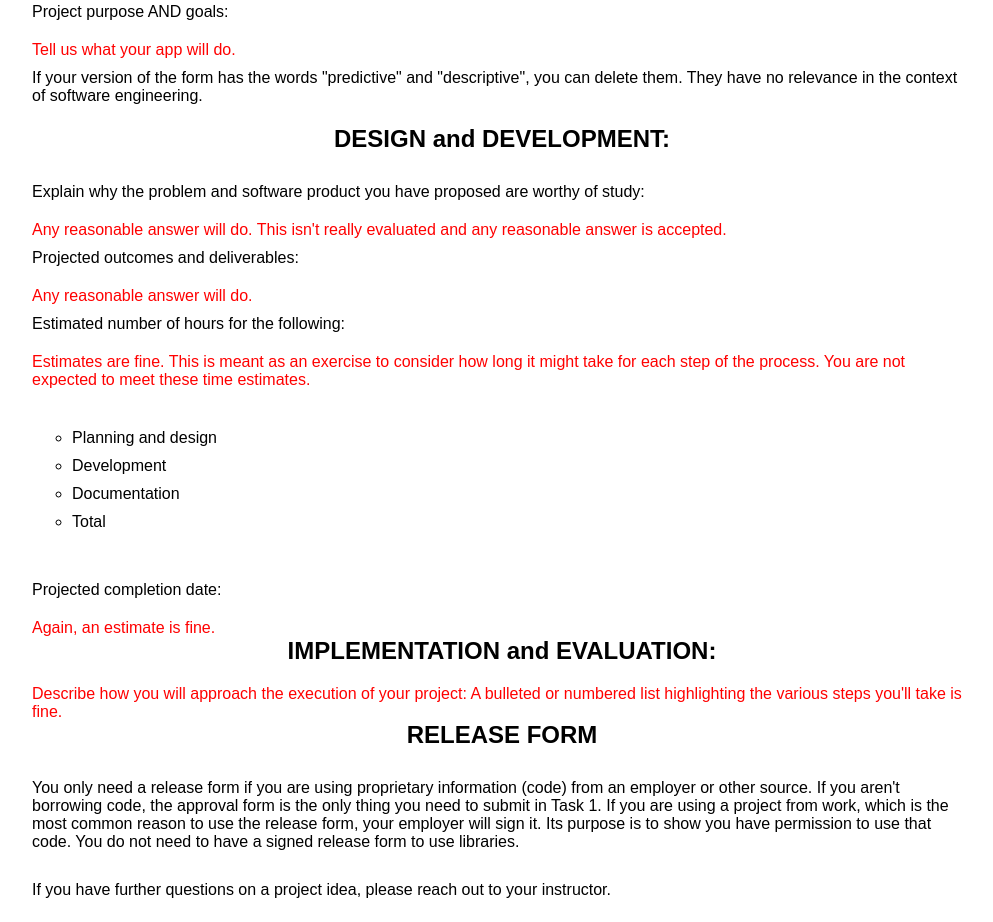
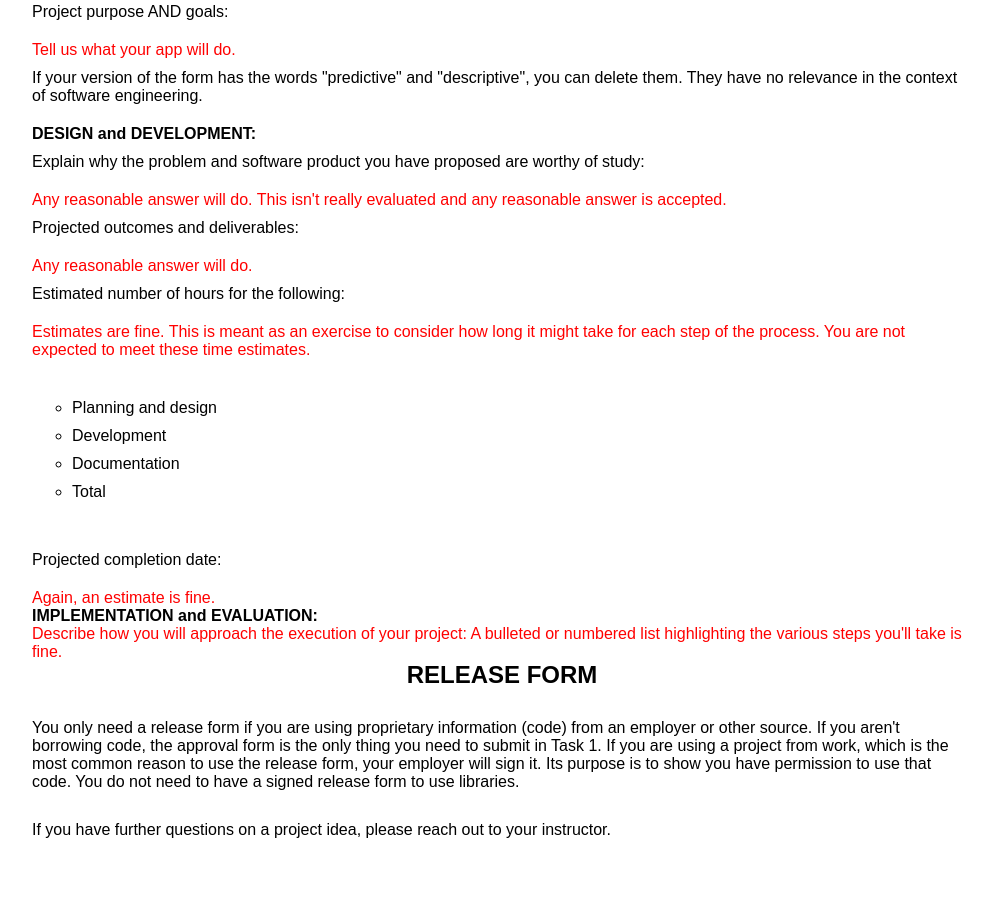
Before and after one commit to tawnyalee/D424Guidance, a plain HTML site: page task1.html in a window 1280 px wide. Shown: the part 1160-2082 px from the top of the page, without its empty margins (238-1231 px from the left). After the commit the page ends 2039 px from the top, so only its background shows below. Drawn offline with Linux system fonts and the light colour scheme.

Commit message:
Update task1.html

```diff
--- a/task1.html
+++ b/task1.html
@@ -75,7 +75,7 @@
 
             <p>If your version of the form has the words "predictive" and "descriptive", you can delete them. They have no relevance in the context of software engineering.</p>
 
-            <h2>DESIGN and DEVELOPMENT:</h2>
+            <b>DESIGN and DEVELOPMENT:</b>
             <p>Explain why the problem and software product you have proposed are worthy of study:</p>
             <div class="instructions">Any reasonable answer will do. This isn't really evaluated and any reasonable answer is accepted.</div>
 
@@ -95,7 +95,7 @@
             <p>Projected completion date:</p>
             <div class="instructions">Again, an estimate is fine.</div>
 
-            <h2>IMPLEMENTATION and EVALUATION:</h2>
+            <b>IMPLEMENTATION and EVALUATION:</b>
             <div class="instructions">Describe how you will approach the execution of your project: A bulleted or numbered list highlighting the various steps you'll take is fine.</div>
 
             <h2>RELEASE FORM</h2>
```
